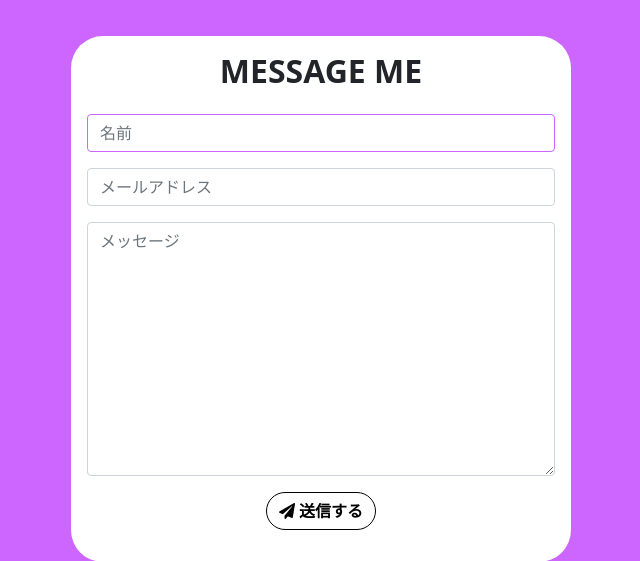
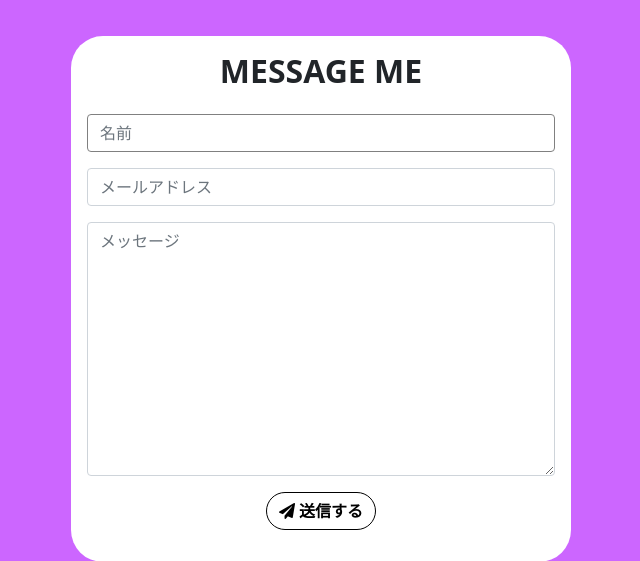
Before and after one commit to Takeshi0702/Django-portfolio, a Django app: page /contact/ in a window 1280 px wide, with the restyled element focused. Shown: the part 60-621 px from the top of the page, without its empty margins (319-959 px from the left). Run offline with Django 3.2, Linux system fonts and the light colour scheme; some libraries are stand-ins or nearby versions.

Commit message:
django-portfolio修正

```diff
--- a/app/static/css/style.css
+++ b/app/static/css/style.css
@@ -526,7 +526,7 @@ box-shadow: 0 0 4px rgba(0, 0, 0, .14), 0 4px 8px rgba(0, 0, 0, .28);
 }
 
 .form-control:focus {
-  border-color: #CC66FF;
+  border-color: #808080;
   box-shadow: none;
 }
 
```
